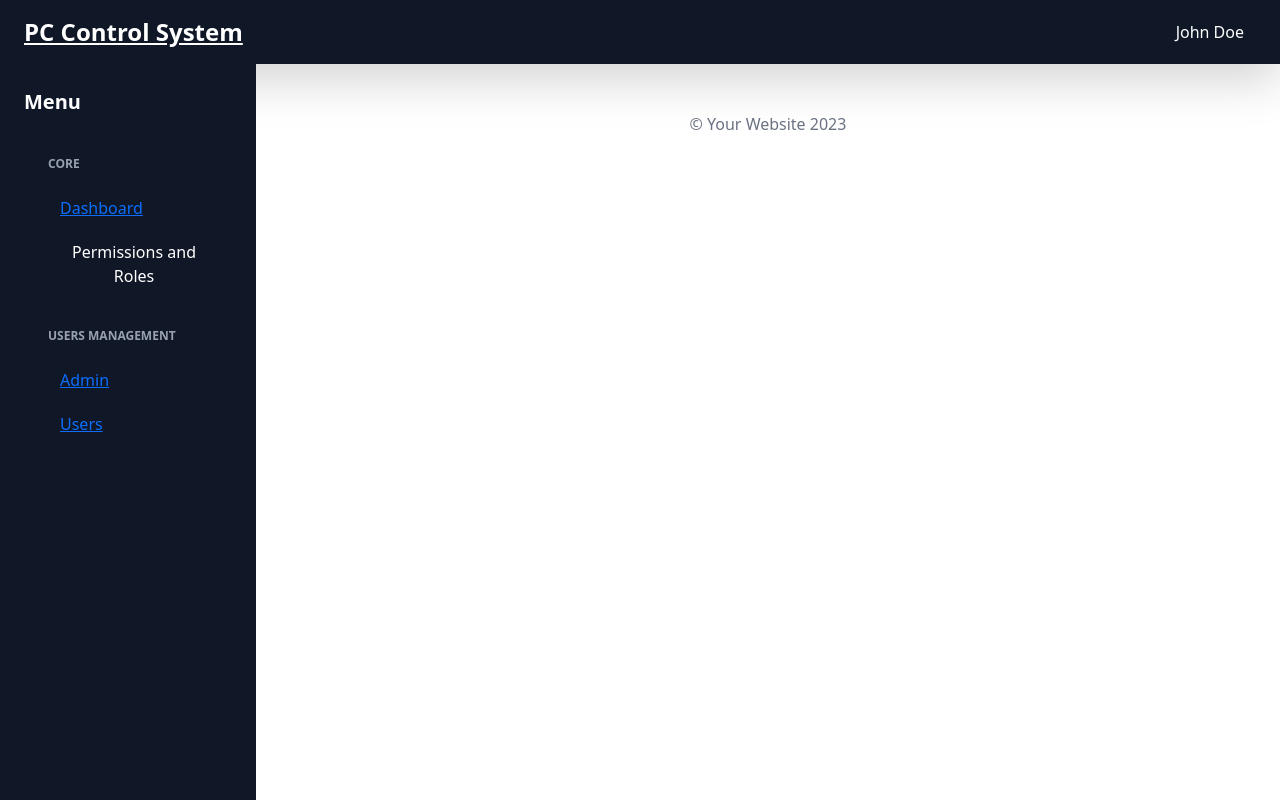
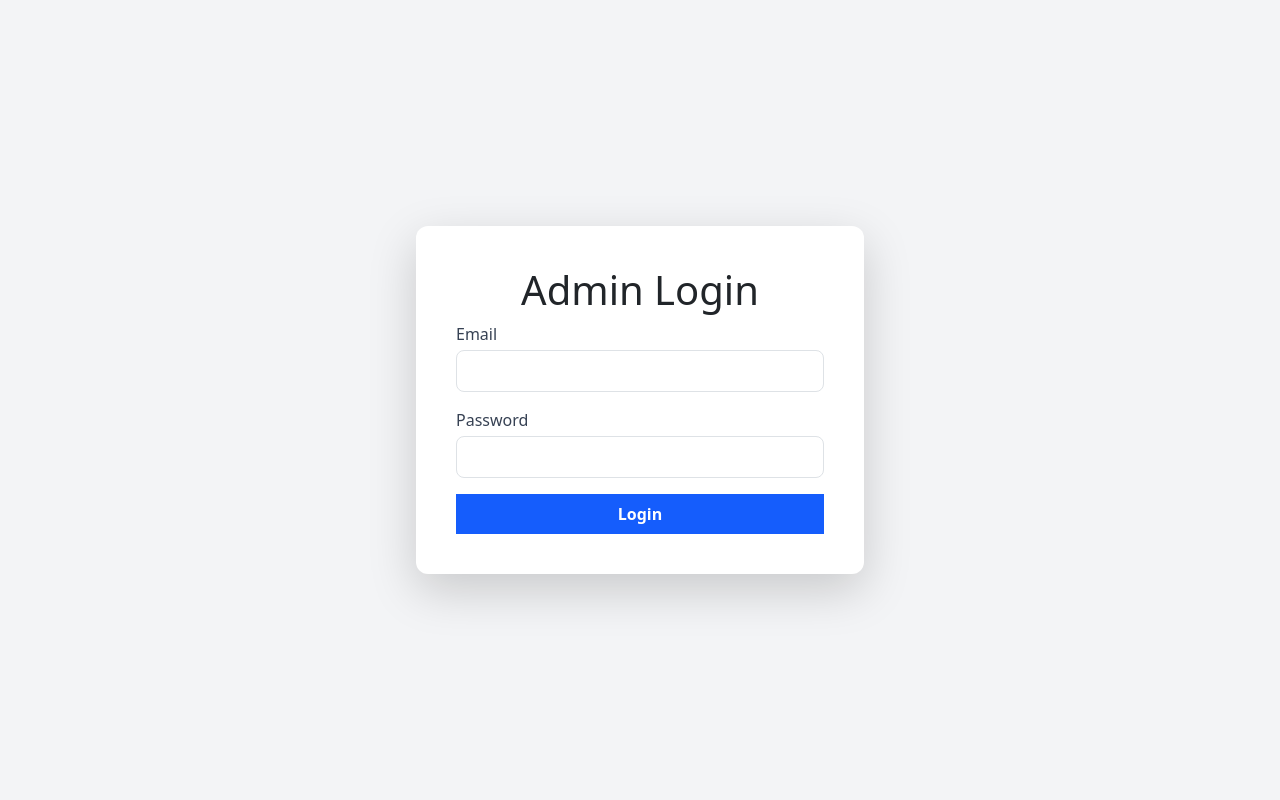
Before and after one commit to KisuHaile/pc-management-system, a React (Vite) app in the folder PcManagement/: page /login in a window 1280 px wide. Built offline with nearby package versions, Linux system fonts and the light colour scheme; the HTML template or start-up script is replaced by a standard one.

Commit message:
feat: implement protected routing and layout for application navigation

```diff
--- a/PcManagement/src/App.jsx
+++ b/PcManagement/src/App.jsx
@@ -1,42 +1,64 @@
 import React from "react";
-import { Routes, Route } from "react-router-dom";
-import Sidebar from "./components/Sidebar";
-import TopNav from "./components/TopNav";
+import { Routes, Route, Navigate, Outlet } from "react-router-dom";
+import Login from "./auth/login";
 import Dashboard from "./pages/Dashboard";
 import Users from "./pages/Users";
 import Permissions from "./pages/Permissions";
 import Roles from "./pages/Roles";
 import Admins from "./pages/Admins";
-export default function App() {
+import Sidebar from "./components/Sidebar";
+import TopNav from "./components/TopNav";
+
+// Protected route
+function ProtectedRoute({ children }) {
+  const adminUser = localStorage.getItem("adminUser");
+  return adminUser ? children : <Navigate to="/login" />;
+}
+
+// Layout wrapper for all protected pages
+function Layout() {
   return (
     <div className="min-h-screen flex flex-col">
-      {/* TOP NAV */}
+      {/* Top Navigation */}
       <TopNav />
 
-      {/* BODY: sidebar + content */}
       <div className="flex flex-1">
-        {/* SIDEBAR */}
+        {/* Sidebar */}
         <div className="w-64 bg-gray-900 text-white">
           <Sidebar />
         </div>
 
-        {/* MAIN CONTENT */}
-        <div className="flex-1 p-4">
-          <main>
-            <Routes>
-              <Route path="/" element={<Dashboard />} />
-              <Route path="/users" element={<Users />} />
-              <Route path="/roles" element={<Roles />} />
-              <Route path="/permissions" element={<Permissions />} />
-              <Route path="/admins" element={<Admins />} />
-            </Routes>
-          </main>
-
-          <footer className="py-4 text-center text-gray-500">
-            © Your Website 2023
-          </footer>
+        {/* Main Content */}
+        <div className="flex-1 p-6 bg-gray-100">
+          <Outlet /> {/* Renders nested routes */}
         </div>
       </div>
     </div>
   );
 }
+
+export default function App() {
+  return (
+    <Routes>
+      <Route path="/login" element={<Login />} />
+
+      {/* Protected routes with layout */}
+      <Route
+        element={
+          <ProtectedRoute>
+            <Layout />
+          </ProtectedRoute>
+        }
+      >
+        <Route path="/dashboard" element={<Dashboard />} />
+        <Route path="/users" element={<Users />} />
+        <Route path="/roles" element={<Roles />} />
+        <Route path="/permissions" element={<Permissions />} />
+        <Route path="/admins" element={<Admins />} />
+      </Route>
+
+      {/* Redirect unknown routes */}
+      <Route path="*" element={<Navigate to="/login" />} />
+    </Routes>
+  );
+}
```
